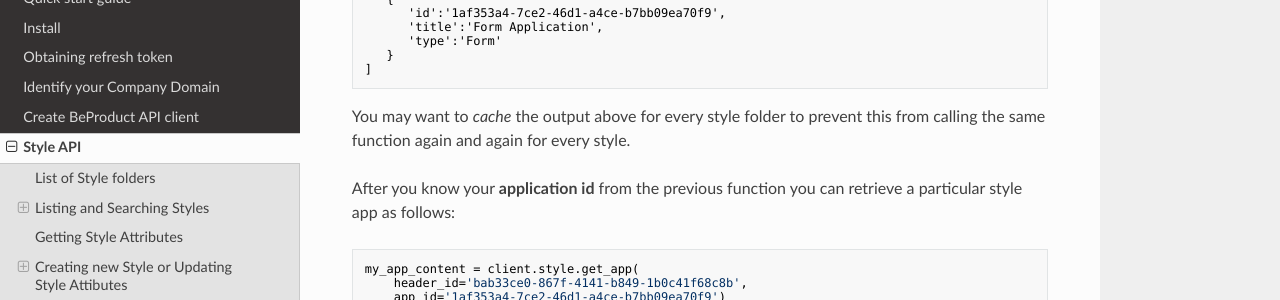
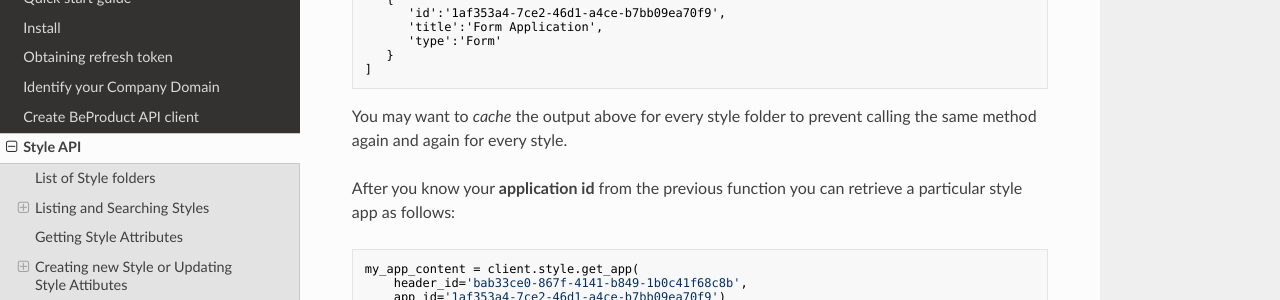
Before and after one commit to BeProduct/BeProduct.Python.SDK, an MkDocs documentation site: the page built from docs/040-style-api.md, in a window 1280 px wide and 900 px high, scrolled down 5167 px. Shown: the part 151-451 px from the top of the window. Built offline with MkDocs 1.6.1, drawn with Linux system fonts in a browser that asks for light colours; nearby versions of some CDN libraries.

Commit message:
Adding more docs

````diff
--- a/docs/040-style-api.md
+++ b/docs/040-style-api.md
@@ -279,7 +279,7 @@ Example output:
    }
 ]
 ```
-You may want to *cache* the output above for every style folder to prevent this from calling the same function again and again for every style.
+You may want to *cache* the output above for every style folder to prevent calling the same method again and again for every style.
 
 After you know your **application id** from the previous function you can retrieve a particular style app as follows:
 ```python
````
